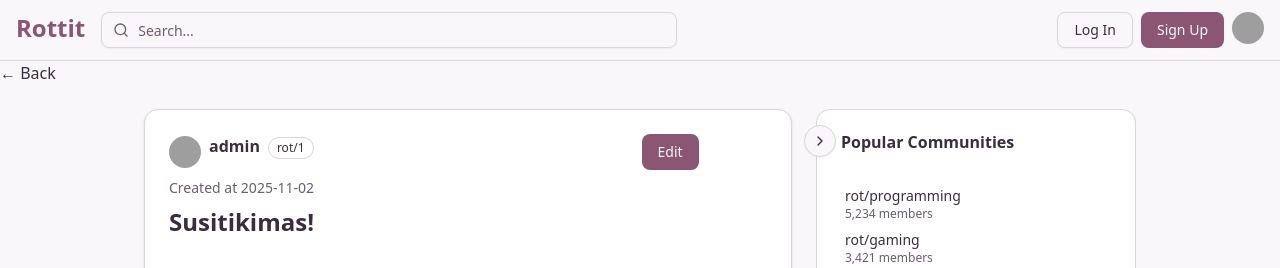
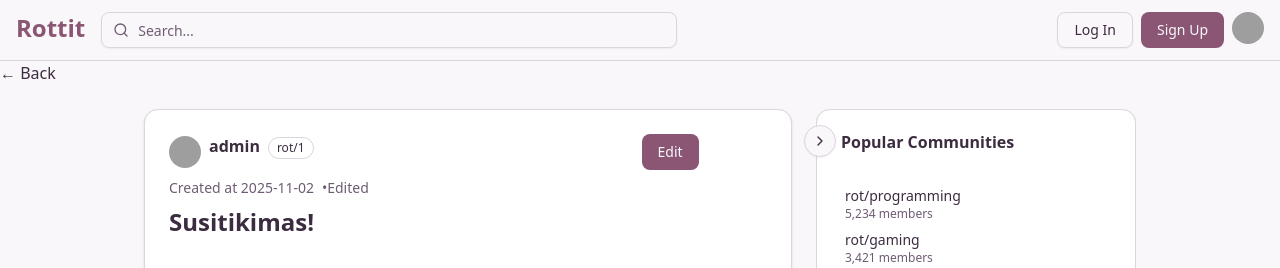
Before and after one commit to PoKiekKugelis/RottitISP, a Next.js app: page /rot/1/event/1 in a window 1280 px wide. Shown: the top 268 px of the page. Built offline with nearby package versions, Linux system fonts and the light colour scheme; grey boxes are pictures that could not be loaded.

Commit message:
Added 'Edited' status showing in event page

```diff
--- a/app/rot/[communityName]/event/[eventId]/page.tsx
+++ b/app/rot/[communityName]/event/[eventId]/page.tsx
@@ -28,6 +28,7 @@ export default function EventPage({ params }: {
   const [location, setLocation] = useState("Lithuania, Kaunas, studentų g. 67");
   const [description, setDescription] = useState("Sveiki, norėjau pranešti, kad vyksta bendruomenės susitikimas. " +
     "Bus maisto ir gėrimų bei visokių įdomybių. Kviečiami visi!");
+  const [editStatus, setEditStatus] = useState(true);
 
   return (
     <div className="min-h-screen bg-background">
@@ -53,7 +54,10 @@ export default function EventPage({ params }: {
               </div>
             </div>
             <CardDescription>
-              <p>Created at {creationDate}</p>
+              <div className="flex gap-2 items-left justify-left">
+                <p>Created at {creationDate}</p>
+                <p>{editStatus? "•Edited": ""}</p>
+              </div>
             </CardDescription>
             <div>
               <h1 className="text-2xl font-bold">{title}</h1>
```
